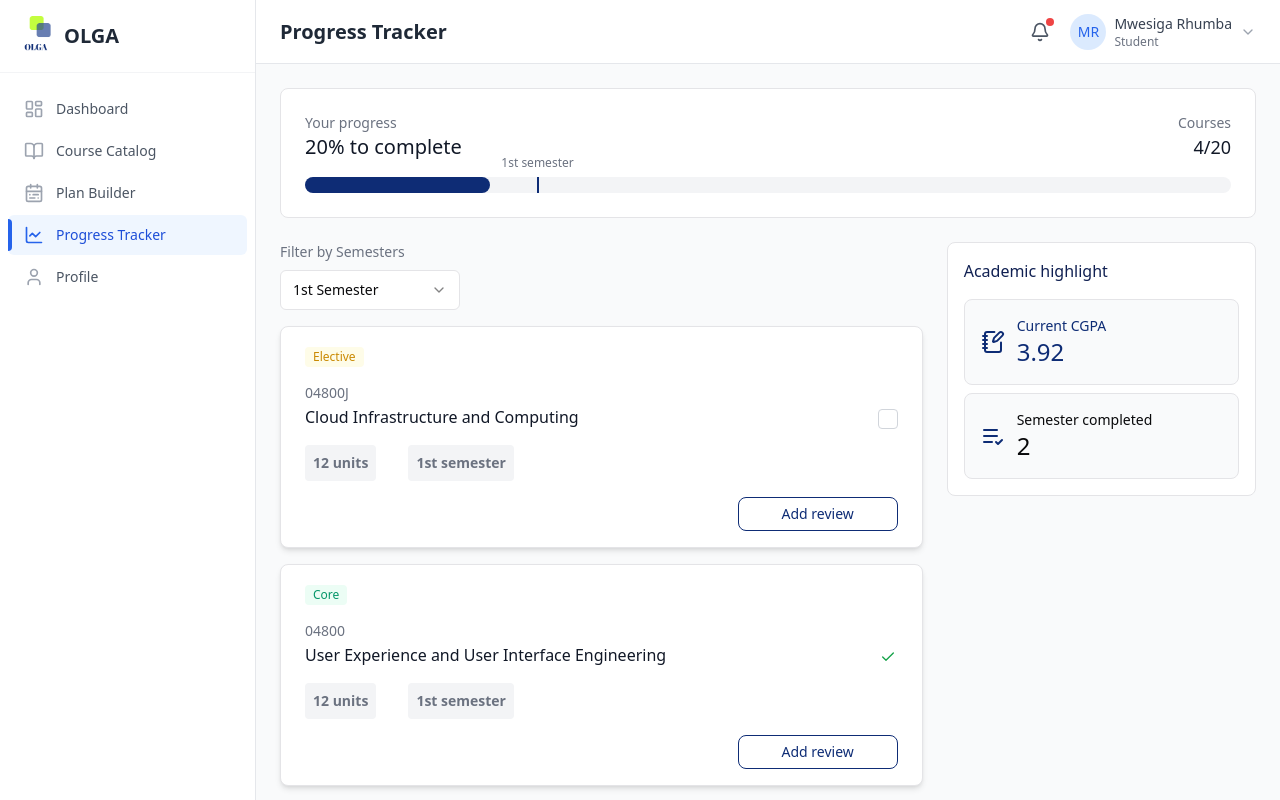
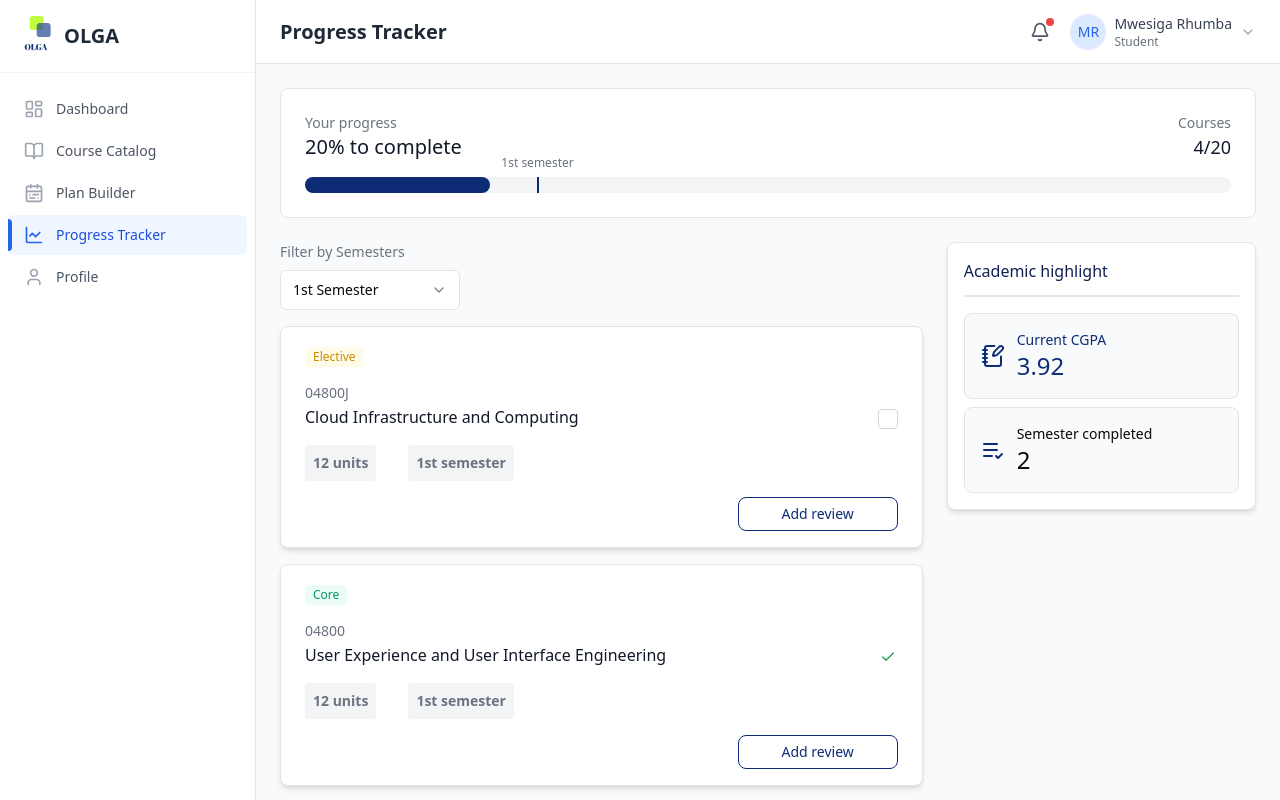
Before and after one commit to SMARTOLGA/frontend, a Next.js app: page /dashboard/progress-tracker in a window 1280 px wide. Shown: the top 800 px of the page. Built offline with nearby package versions, Linux system fonts and the light colour scheme.

Commit message:
imporved transitions on the pbar and added hr for the academic highligth section

```diff
--- a/components/progress-tracker/academic-highlights.tsx
+++ b/components/progress-tracker/academic-highlights.tsx
@@ -10,8 +10,8 @@ export const AcademicHighlights = ({
   semestersCompleted,
 }: AcademicHighlightsProps) => {
   return (
-    <div className="bg-white rounded-lg border p-4">
-      <h2 className="text-base font-medium text-[#102052] mb-4">
+    <div className="bg-white rounded-lg border p-4 shadow-md">
+      <h2 className="text-base font-medium text-[#102052] mb-4 pb-3 border-b-2 border-[#b3b5bc58]">
         Academic highlight
       </h2>
 
--- a/components/progress-tracker/progress-bar.tsx
+++ b/components/progress-tracker/progress-bar.tsx
@@ -35,7 +35,7 @@ export const ProgressBar = ({
       <div className="relative h-4 bg-gray-100 rounded-full">
         {/* Progress Fill */}
         <div
-          className="absolute left-0 top-0 h-full bg-[#0E2C75] rounded-full"
+          className="absolute left-0 top-0 h-full bg-[#0E2C75] rounded-full transition-all duration-300 ease-in-out"
           style={{ width: `${percentage}%` }}
         />
 
```
